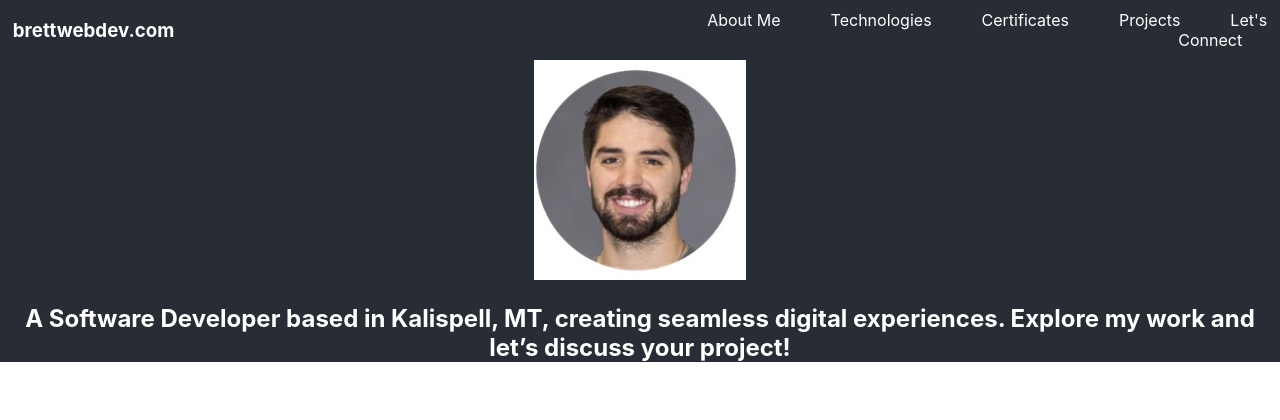
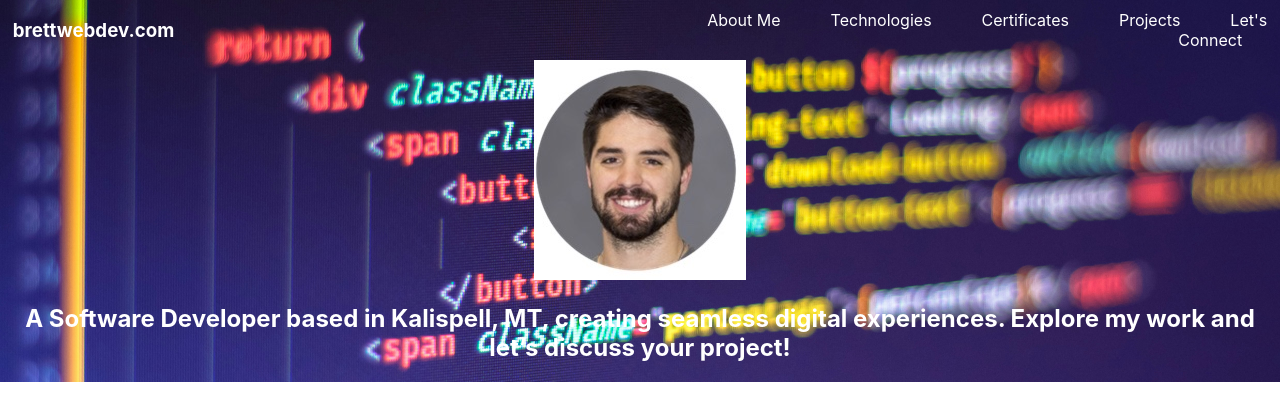
Before and after one commit to bneighbs6/softdev-portfolio, a React (Create React App) app: page / in a window 1280 px wide. Shown: the top 420 px of the page. Built offline with nearby package versions, Linux system fonts and the light colour scheme; the HTML template or start-up script is replaced by a standard one.

Commit message:
Updated header and intro background

```diff
--- a/src/App.css
+++ b/src/App.css
@@ -39,6 +39,15 @@
 }
 
 /* Header & Navbar CSS */
+
+.headerAndIntroBackground {
+  background-image: url("../src/images/code-background.jpg"); /* Ensure the path is correct */
+  background-size: cover; /* This will cover the entire header area */
+  background-position: center; /* This will center the image */
+  display: flex; /* Use flexbox for layout */
+  flex-direction: column; /* Stack header and intro vertically */
+  color: white; /* Optional: change text color for better visibility */
+}
 
 .header-container {
   display: flex; /* Use flexbox for layout */
--- a/src/App.js
+++ b/src/App.js
@@ -5,11 +5,13 @@ import Intro from './components/Intro';
 function App() {
   return (
     <div className="App">
-      <div className="header">
-        <Header />
-      </div>
-      <div className='intro'>
-        <Intro />
+      <div className="headerAndIntroBackground">
+        <div className="header">
+          <Header />
+        </div>
+        <div className="intro">
+          <Intro />
+        </div>
       </div>
     </div>
   );
```
